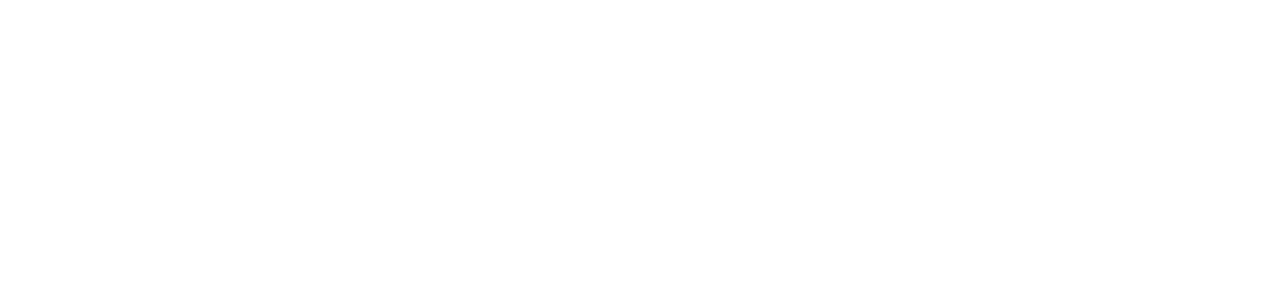
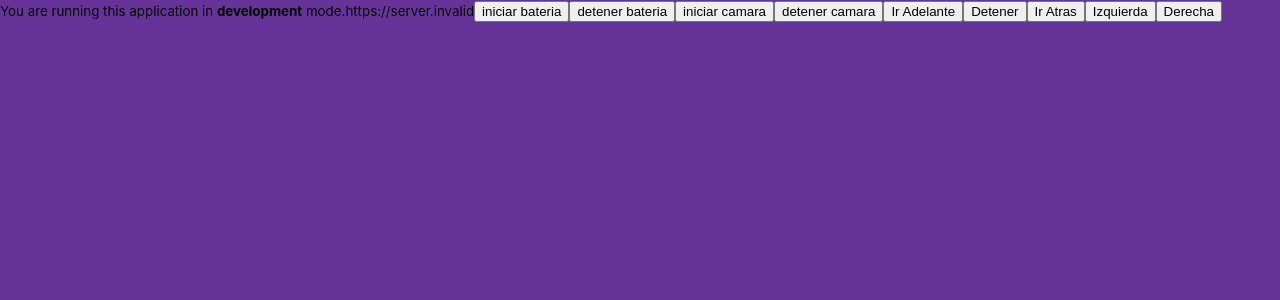
Before and after one commit to porfidev/robot-ui, a React (Create React App) app: page /manual-navigation in a window 1280 px wide. Before the commit this address had no page. Shown: the top 300 px of the page. Built offline with nearby package versions, Linux system fonts and the light colour scheme; no server answers; the HTML template or start-up script is replaced by a standard one.

Commit message:
feat: first connected prototype

```diff
--- a/package.json
+++ b/package.json
@@ -10,6 +10,7 @@
     "@testing-library/jest-dom": "^5.16.4",
     "@testing-library/react": "^13.2.0",
     "@testing-library/user-event": "^13.5.0",
+    "axios": "^0.27.2",
     "konva": "^8.3.8",
     "prettier": "^2.6.2",
     "react": "^18.1.0",
@@ -19,6 +20,8 @@
     "react-router-dom": "^6.3.0",
     "react-scripts": "5.0.1",
     "react-use": "^17.3.2",
+    "socket.io": "^4.5.1",
+    "socket.io-client": "^4.5.1",
     "styled-components": "^5.3.5",
     "use-image": "^1.0.12",
     "web-vitals": "^2.1.4"
--- a/src/App.js
+++ b/src/App.js
@@ -1,11 +1,13 @@
 import { Routes, Route } from 'react-router-dom';
 import { ThemeProvider, createTheme } from '@mui/material/styles';
+import { io } from 'socket.io-client';
 import { AddTextToSpeechAlert } from './views/AddTextToSpeechAlert.jsx';
 import Alerted from './views/Alerted.jsx';
 import AlertsMenu from './views/AlertsMenu.jsx';
 import Index from './views/Index.jsx';
 import LoginView from './views/Login.jsx';
 import Main from './views/Main.jsx';
+import ManualNavigation from './views/ManualNavigation.jsx';
 import NavigationControl from './views/NavigationControl.jsx';
 import NavigationMode from './views/NavigationMode.jsx';
 import TextToSpeeach from './views/TextToSpeeach.jsx';
@@ -15,6 +17,16 @@ const darkTheme = createTheme({
     mode: 'dark'
   }
 });
+
+
+const serverUrl = process.env.REACT_APP_SOCKET_BASE_URL;
+
+const socket = io(serverUrl, {
+  extraHeaders: {
+    'Bypass-Tunnel-Reminder': 'Octopy'
+  }
+});
+
 
 function App() {
   return (
@@ -30,6 +42,7 @@ function App() {
           <Route path="/text-to-speach" element={<TextToSpeeach />} />
           <Route path="/add-text-to-speach" element={<AddTextToSpeechAlert />} />
           <Route path="/navigation-control" element={<NavigationControl />} />
+          <Route path="/manual-navigation" element={<ManualNavigation socket={socket}/>} />
         </Routes>
       </div>
     </ThemeProvider>
--- a/src/components/ActionButton.js
+++ b/src/components/ActionButton.js
@@ -1,6 +1,6 @@
 import styled from 'styled-components';
 
-const ActionButton = styled.button`
+const StyledButton = styled.button`
   background: #FFFFFF;
   border: 2px solid #000000;
   font-size: 1.2rem;
@@ -11,4 +11,7 @@ const ActionButton = styled.button`
   color: #000;
 `;
 
+const ActionButton = ({children, ...rest}) => {
+  return <StyledButton {...rest}>{children}</StyledButton>;
+};
 export { ActionButton };
--- a/src/views/Index.jsx
+++ b/src/views/Index.jsx
@@ -4,6 +4,7 @@ import { Link } from "react-router-dom";
 const Index = () => {
   return (
     <div>
+      <h1>Demo Components</h1>
       <ul>
         <li>
           <Link to="/login">Login</Link>
@@ -30,6 +31,13 @@ const Index = () => {
           <Link to="/navigation-control">Navigation Control</Link>
         </li>
       </ul>
+
+      <h1>Mock Integration</h1>
+      <ul>
+        <li>
+          <Link to="/manual-navigation">Manual Navigation</Link>
+        </li>
+      </ul>
     </div>
   );
 };
--- /dev/null
+++ b/src/views/ManualNavigation.jsx
@@ -0,0 +1,128 @@
+import axios from 'axios';
+import React, { useEffect, useState } from 'react';
+import { useWindowSize } from 'react-use';
+import styled from 'styled-components';
+
+const serverUrl = process.env.REACT_APP_SOCKET_BASE_URL;
+
+const NavigationContainer = styled.div`
+  width: ${props => props.width}px;
+  height: ${props => props.height}px;
+  background-color: rebeccapurple;
+`;
+
+const EVENT_MODES = {
+  STOP: 'stop',
+  EVENT: 'event',
+  UNIQUE: 'unique'
+};
+
+const ManualNavigation = ({socket}) => {
+  const {width, height} = useWindowSize();
+  const [cameraImage, setCameraImage] = useState('');
+
+  console.log('socket manual navigation', socket);
+  const requestBattery = async () => {
+    await axios.post(`${serverUrl}ros/battery`, {
+      'mode': 'event'
+    });
+  };
+
+  const stopBattery = async () => {
+    await axios.post(`${serverUrl}ros/battery`, {
+      'mode': 'stop'
+    });
+  };
+
+  const initLiveCamera = async () => {
+    await axios.post(`${serverUrl}ros/camera`, {
+      'camera': 'front',
+      'mode': EVENT_MODES.EVENT
+    });
+  };
+
+  const stopLiveCamera = async () => {
+    await axios.post(`${serverUrl}ros/camera`, {
+      'camera': 'front',
+      'mode': EVENT_MODES.STOP
+    });
+  };
+
+  useEffect(() => {
+    socket.emit('Connected', {
+      'type': 'navigation'
+    }, (answer) => {
+      console.log('SOCKET ANSWER', answer);
+    });
+
+    socket.on('Camera', CameraListener);
+    socket.on('Battery', BatteryListener);
+
+    return () => {
+      socket.off('Battery', BatteryListener);
+      socket.off('Camera', CameraListener);
+    };
+  }, [socket]);
+
+  const BatteryListener = data => {
+    console.log('BATTERY MESSAGE', data);
+  };
+
+  const CameraListener = data => {
+    console.log('CAMERA MESSAGE', data.data);
+    setCameraImage(data.data.image);
+  };
+
+  const goAhead = () => {
+    socket.emit('Move', {
+      "linear_x": 0.3,
+      "angular_z": 0
+    });
+  };
+
+  const stop = () => {
+    socket.emit('Move', {
+      "linear_x": 0,
+      "angular_z": 0
+    });
+  }
+
+  const goBackward = () => {
+    socket.emit('Move', {
+      "linear_x": -0.3,
+      "angular_z": 0
+    });
+  };
+
+  const goLeft = () => {
+    socket.emit('Move', {
+      "linear_x": 0,
+      "angular_z": -0.2,
+    });
+  };
+
+  const goRight = () => {
+    socket.emit('Move', {
+      "linear_x": 0,
+      "angular_z": 0.2,
+    });
+  };
+  return (
+    <NavigationContainer width={width} height={height}>
+      <small>You are running this application in <b>{process.env.NODE_ENV}</b> mode.</small>
+      <small>{process.env.REACT_APP_SOCKET_BASE_URL}</small>
+      <button onClick={requestBattery}>iniciar bateria</button>
+      <button onClick={stopBattery}>detener bateria</button>
+      <button onClick={initLiveCamera}>iniciar camara</button>
+      <button onClick={stopLiveCamera}>detener camara</button>
+      <button onClick={goAhead}>Ir Adelante</button>
+      <button onClick={stop}>Detener</button>
+      <button onClick={goBackward}>Ir Atras</button>
+      <button onClick={goLeft}>Izquierda</button>
+      <button onClick={goRight}>Derecha</button>
+      { cameraImage && <img alt="imageView" src={cameraImage} width={width} height={height}/> }
+    </NavigationContainer>
+  );
+};
+
+export default ManualNavigation;
--- a/src/views/NavigationControl.jsx
+++ b/src/views/NavigationControl.jsx
@@ -1,6 +1,5 @@
 import React, { useEffect, useRef, useState } from 'react';
-import { Circle, Group, Image, Layer, Rect, Stage, Text } from 'react-konva';
-import Konva from 'konva';
+import { Circle, Group, Image, Layer, Stage } from 'react-konva';
 import { useWindowSize } from 'react-use';
 import useImage from 'use-image';
 
@@ -19,13 +18,16 @@ const NavigationControl = () => {
   const yAxisControl = useRef();
   const xAxisControl = useRef();
 
+  const xAxisOriginalPosition = {x: width * 0.20 - (200 / 2), y: height * 0.96 - (200 / 2)};
+  const yAxisOriginalPositon = {x: width * 0.96 - (200 / 2), y: height * 0.96 - (200 / 2)};
+
   const handleDrag = (event) => {
     console.log('dragging');
     // setState({...state, x: event.evt.x, y: 200});
   };
 
   const limitPosition = (positionAxis, original) => {
-    console.log('OP', positionAxis, original)
+    console.log('OP', positionAxis, original);
     if (positionAxis < original - 50) {
       return original - 50;
     }
@@ -39,25 +41,69 @@ const NavigationControl = () => {
 
   const dragBoundFuncXHandler = position => {
     return {
-      x: limitPosition(position.x, width * 0.20 - (200 / 2)),
+      x: limitPosition(position.x, xAxisOriginalPosition.x),
       y: xAxisControl.current.absolutePosition().y
     };
   };
 
   const dragBoundFuncYHandler = position => {
-    console.log('pis', position);
     return {
       x: yAxisControl.current.absolutePosition().x,
-      y: limitPosition(position.y, height * 0.96 - (200 / 2)),
+      y: limitPosition(position.y, height * 0.96 - (200 / 2))
     };
   };
 
   const dragEndHandler = () => {
     // setState({...state, x: 50, y: 50});
+    console.log('dragend');
+    xAxisControl.current.position({x: xAxisOriginalPosition.x, y: xAxisOriginalPosition.y});
+    yAxisControl.current.position({x: yAxisOriginalPositon.x, y: yAxisOriginalPositon.y});
+  };
 
-    xAxisControl.current.position({x: width * 0.20 - (200 / 2), y: height * 0.96 - (200 / 2)});
-    yAxisControl.current.position({x: width * 0.96 - (200 / 2), y: height * 0.96 - (200 / 2)});
+
+  // CONSTOL FUNCITON
+
+  const [isMovingY, setIsMovingY] = useState(false);
+
+
+
+
+  useEffect(() => {
+    let testInterval = null;
+    if(isMovingY === true) {
+      testInterval = setInterval(() => {
+        console.log('Me sigo moviendo tio');
+      }, 100);
+    } else {
+      clearInterval(testInterval);
+    }
+
+    return () => {
+      clearInterval(testInterval)
+    }
+  }, [isMovingY]);
+
+
+
+
+  const onDragYAxis = (event) => {
+    console.log('drag Y', event);
+    setIsMovingY(true);
+  }
+
+  const onDragEndYAxis = (event) => {
+    console.log('end Drag Y', event);
+    setIsMovingY(false);
+    yAxisControl.current.position({x: yAxisOriginalPositon.x, y: yAxisOriginalPositon.y});
   };
+
+  const onTouchStar = () => {
+    console.log('dedo sobre');
+  }
+
+  const onTouchEnd = () => {
+    console.log('dejo de presionar');
+  }
 
   return (
     <div>
@@ -75,12 +121,12 @@ const NavigationControl = () => {
             <Circle width={150} height={150}
                     fill="rgba(0,0,0,0.5)"
                     stroke="rgba(0,0,0,0.7)"
-                    x={width * 0.20 - (200 / 2)}
-                    y={height * 0.96 - (200 / 2)}/>
+                    x={xAxisOriginalPosition.x}
+                    y={xAxisOriginalPosition.y}/>
             <Circle width={90} height={90}
                     fill="green"
-                    x={width * 0.20 - (200 / 2)}
-                    y={height * 0.96 - (200 / 2)}
+                    x={xAxisOriginalPosition.x}
+                    y={xAxisOriginalPosition.y}
                     draggable={true}
                     onDragMove={handleDrag}
                     dragBoundFunc={dragBoundFuncXHandler}
@@ -92,16 +138,18 @@ const NavigationControl = () => {
             <Circle width={150} height={150}
                     fill="rgba(0,0,0,0.5)"
                     stroke="rgba(0,0,0,0.7)"
-                    x={width * 0.96 - (200 / 2)}
-                    y={height * 0.96 - (200 / 2)}/>
+                    x={yAxisOriginalPositon.x}
+                    y={yAxisOriginalPositon.y}/>
             <Circle width={90} height={90}
                     fill="green"
-                    x={width * 0.96 - (200 / 2)}
-                    y={height * 0.96 - (200 / 2)}
+                    x={yAxisOriginalPositon.x}
+                    y={yAxisOriginalPositon.y}
                     draggable={true}
-                    onDragMove={handleDrag}
+                    onDragMove={onDragYAxis}
                     dragBoundFunc={dragBoundFuncYHandler}
-                    onDragEnd={dragEndHandler}
+                    onDragEnd={onDragEndYAxis}
+                    onTouchMove={onTouchStar}
+                    onTouchEnd={onTouchEnd}
                     ref={yAxisControl}/>
           </Group>
         </Layer>
```
Also changed, not shown: 2 other files (tests, documents, lock files or other folders).
